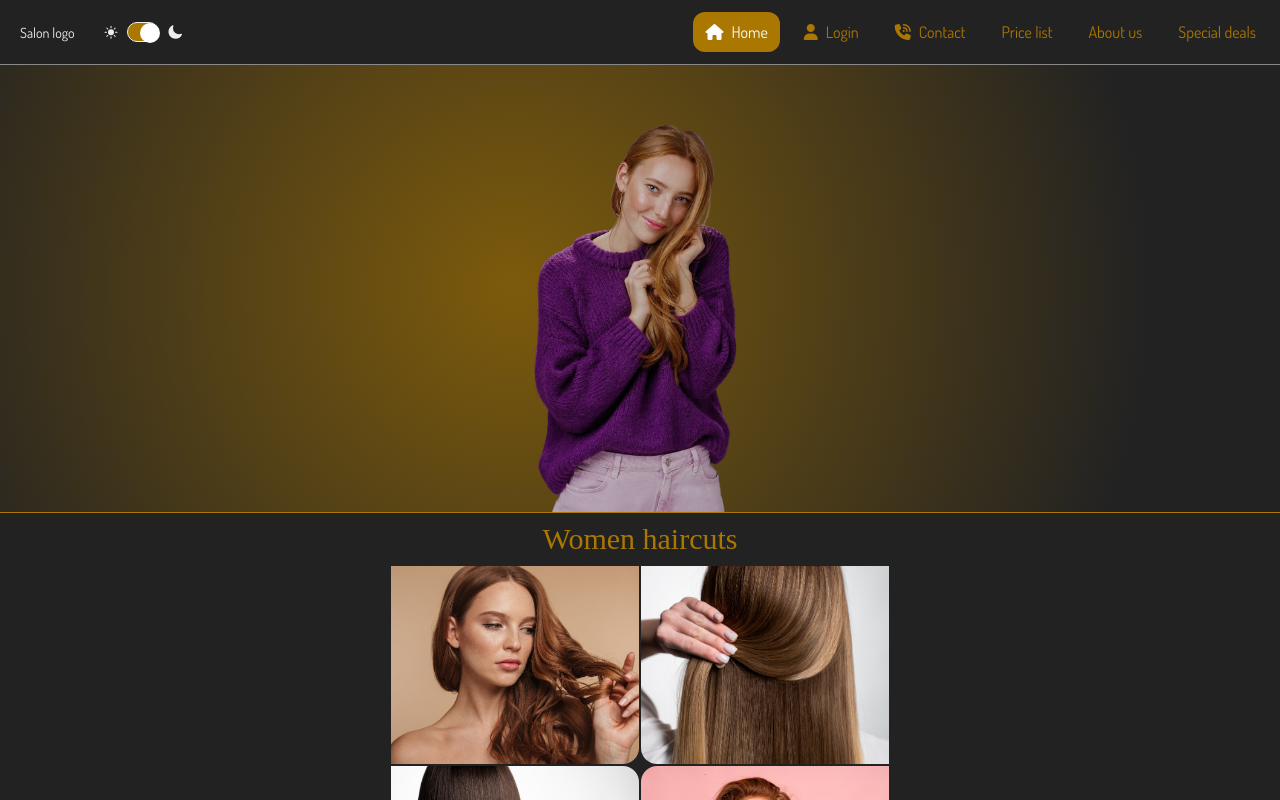
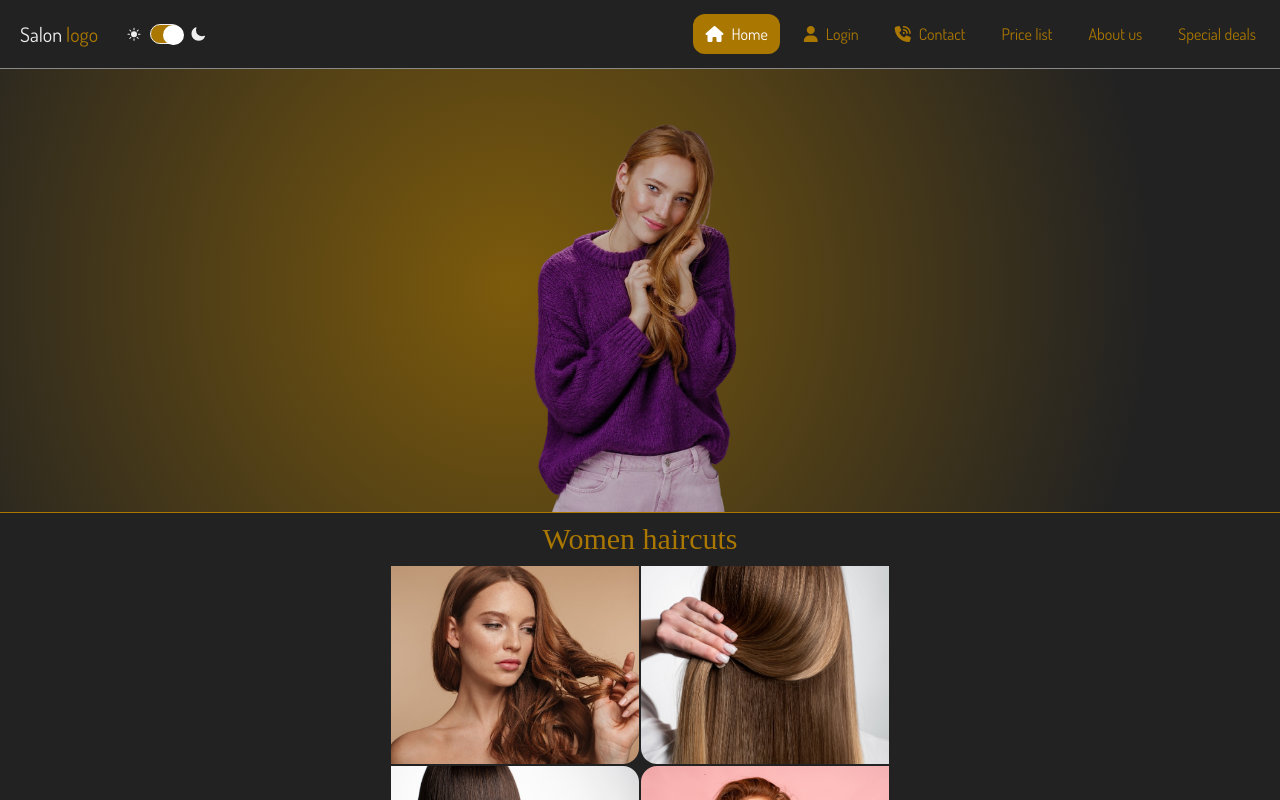
Before and after one commit to MustafaAltaie/salon-app, a Next.js app: page / in a window 1280 px wide. Shown: the top 800 px of the page. Built offline with nearby package versions, Linux system fonts and the light colour scheme; no server answers; a web font is replaced by a local one.

Commit message:
logo style|

```diff
--- a/src/app/components/header/Header.tsx
+++ b/src/app/components/header/Header.tsx
@@ -86,7 +86,7 @@ const Header = ({ laptop }: Props) => {
             <div className={`${laptop ? 'p-2' : 'p-6'}`}>
                 <div className='flex items-center justify-between'>
                     <div className='cursor-pointer flex items-center gap-7'>
-                        <h5>Salon logo</h5>
+                        <h4>Salon <span className='mainColor'>logo</span></h4>
                         {/* dark mode toggle */}
                         <div className='flex gap-2'>
                             <SunIcon className='w-4' onClick={() => setDark(false)} />
```
